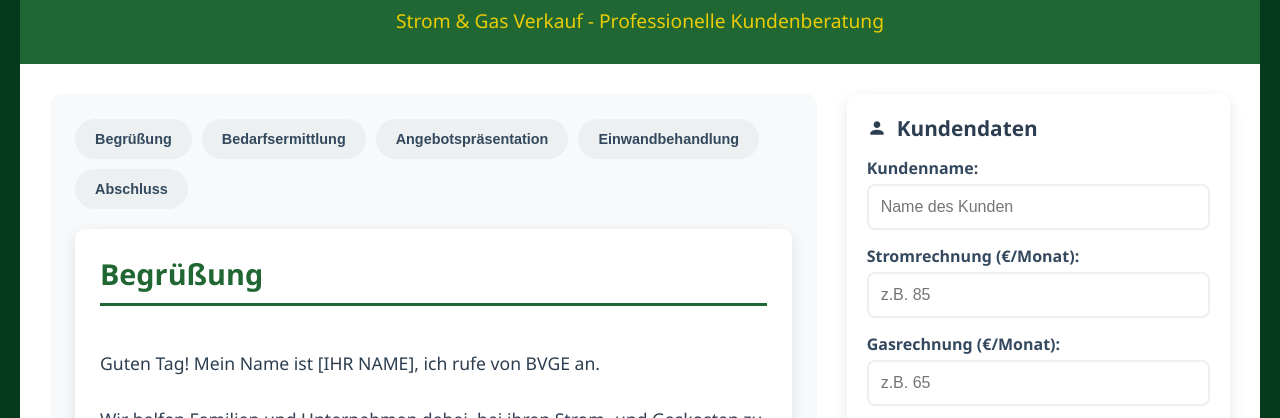
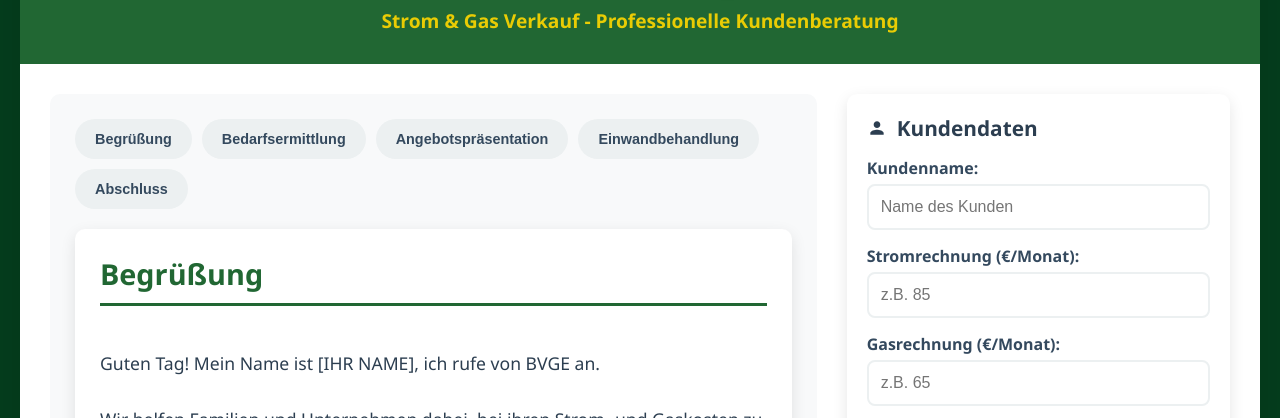
Before and after one commit to Iokaine/BVGE-Script, a plain HTML site: page index.html in a window 1280 px wide. Shown: the part 313-731 px from the top of the page. Drawn offline with Linux system fonts and the light colour scheme.

Commit message:
index.html

```diff
--- a/index.html
+++ b/index.html
@@ -312,7 +312,7 @@
 
             <img src="Images/Logo.jpg" alt="BVGE Logo" class="no-select" draggable="false" alt="Картинка">
             <h1> <b> BVGE Consulting Gmbh </b> </h1>
-            <p>Strom & Gas Verkauf - Professionelle Kundenberatung</p>
+            <p><b> Strom & Gas Verkauf - Professionelle Kundenberatung </b></p>
         </div>
 
 
```
